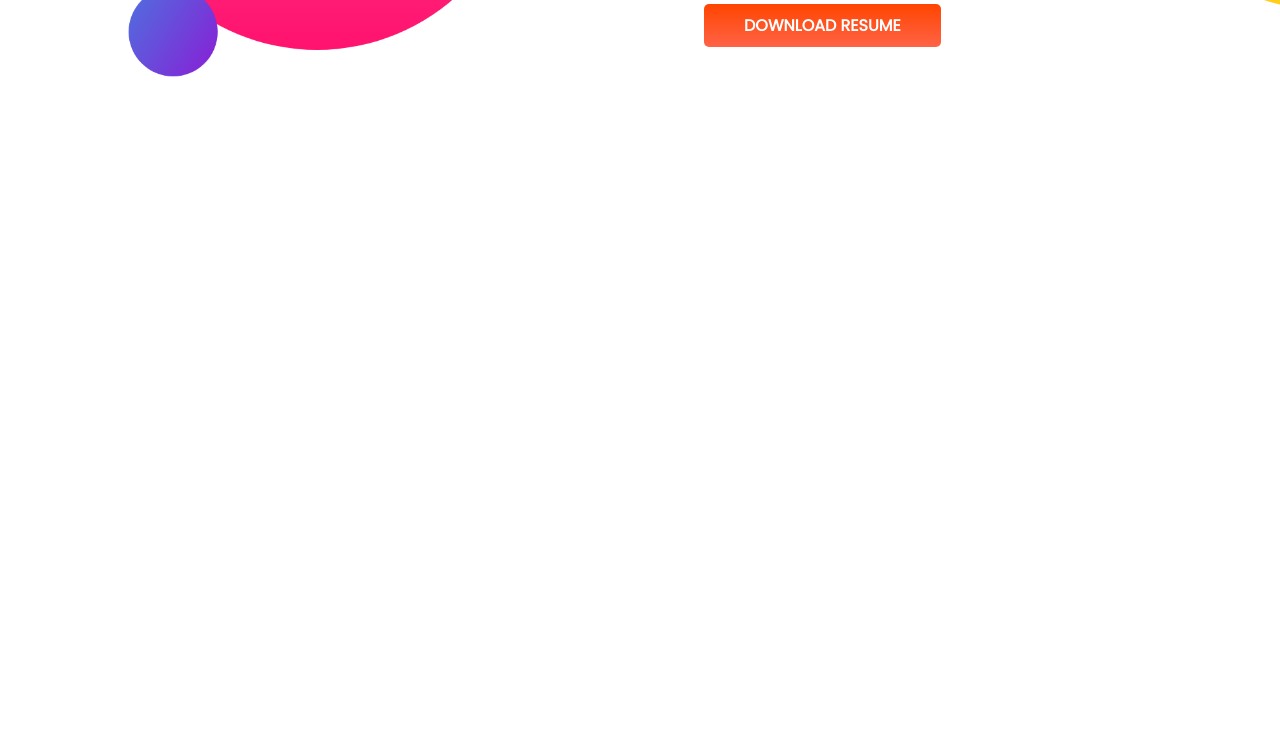
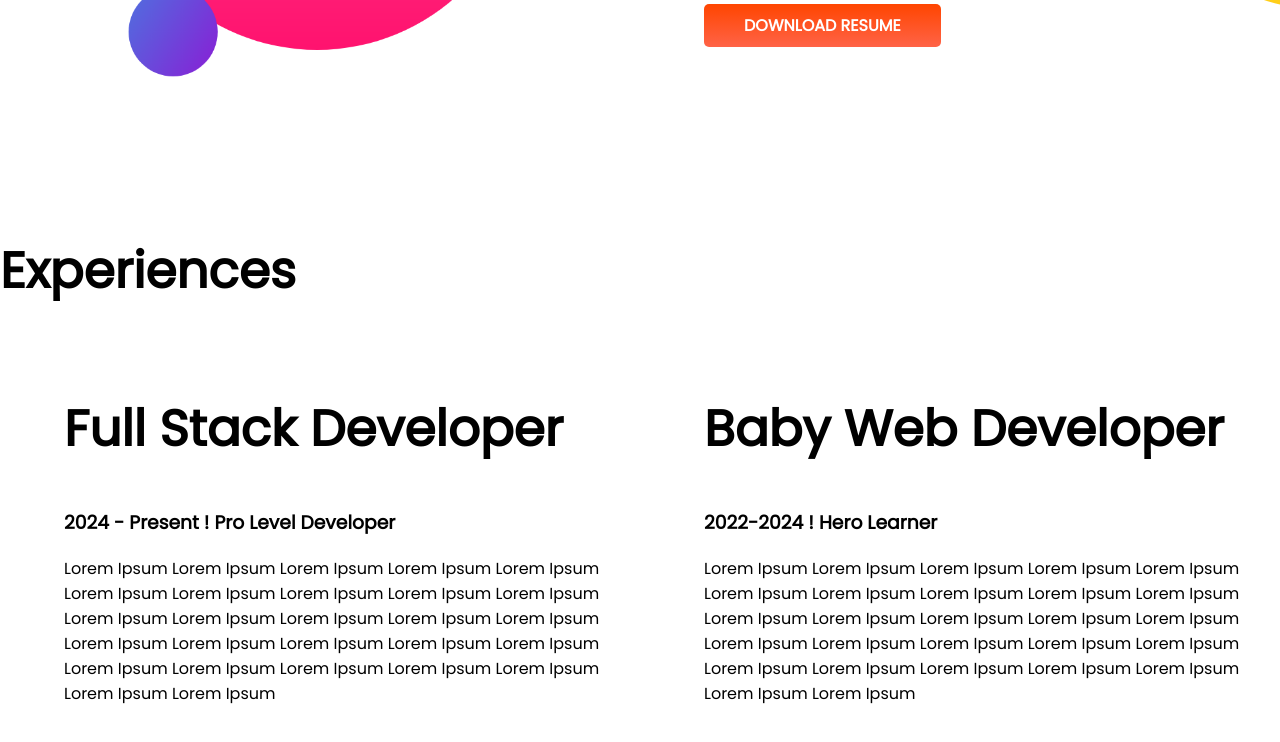
Before and after one commit to rimielezabeth180/developer-portfolio, a plain HTML site: page index.html in a window 1280 px wide. Shown: the part 1029-1771 px from the top of the page. Before the commit the page ends 1263 px from the top, so only its background shows below. Drawn offline with Linux system fonts and the light colour scheme.

Commit message:
Experiences added

```diff
--- a/index.html
+++ b/index.html
@@ -13,7 +13,7 @@
 </head>
 
 <body>
-    <section class="top-banner">
+    <section class="top-banner flexible-container">
         <div class="half-width">
             <h1>Welcome To</h1>
             <h1><span class="aqua-color">Rimi Elezabeth</span> World!</h1>
@@ -30,7 +30,7 @@
             <img src="Images/Rimi-bg-Orange.png" alt="">
         </div>
     </section>
-    <section class="dream-big">
+    <section class="dream-big flexible-container">
         <div class="half-width">
             <img src="images/my-bg2.png" alt="">
         </div>
@@ -44,6 +44,29 @@
                 Lorem Ipsum</p>
             <a class="link-button" target="_blank" href="">DOWNLOAD RESUME</a>
         </div>
+    </section>
+    <section class="experience-area">
+        <h1>Experiences</h1>
+        <div class="flexible-container">
+            <div class="half-width">
+                <h1>Full Stack Developer</h1>
+                <h3>2024 - Present ! Pro Level Developer</h3>
+                <p>Lorem Ipsum Lorem Ipsum Lorem Ipsum Lorem Ipsum Lorem Ipsum Lorem Ipsum Lorem
+                    Ipsum Lorem Ipsum Lorem Ipsum Lorem Ipsum Lorem Ipsum Lorem Ipsum Lorem Ipsum
+                    Lorem Ipsum Lorem Ipsum Lorem Ipsum Lorem Ipsum Lorem Ipsum Lorem Ipsum Lorem
+                    Ipsum Lorem Ipsum Lorem Ipsum Lorem Ipsum Lorem Ipsum Lorem Ipsum Lorem Ipsum
+                    Lorem Ipsum</p>
+            </div>
+            <div class="half-width">
+                <h1>Baby Web Developer</h1>
+                <h3>2022-2024 ! Hero Learner</h3>
+                <p>Lorem Ipsum Lorem Ipsum Lorem Ipsum Lorem Ipsum Lorem Ipsum Lorem Ipsum Lorem
+                    Ipsum Lorem Ipsum Lorem Ipsum Lorem Ipsum Lorem Ipsum Lorem Ipsum Lorem Ipsum
+                    Lorem Ipsum Lorem Ipsum Lorem Ipsum Lorem Ipsum Lorem Ipsum Lorem Ipsum Lorem
+                    Ipsum Lorem Ipsum Lorem Ipsum Lorem Ipsum Lorem Ipsum Lorem Ipsum Lorem Ipsum
+                    Lorem Ipsum</p>
+            </div>
+        </div>
 
     </section>
 </body>
--- a/style.css
+++ b/style.css
@@ -8,7 +8,7 @@ h1{
 .aqua-color{
     color:rgb(0, 162, 255);
 }
-section{
+.flexible-container{
     display: flex;
     margin-bottom: 150px;
 }
```
